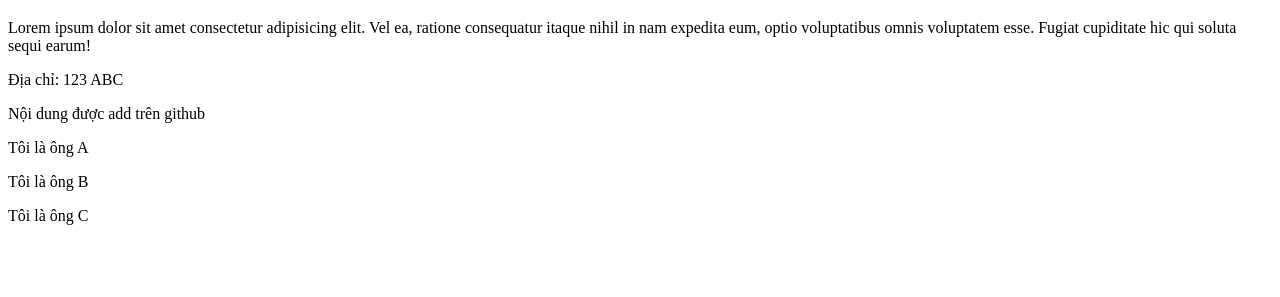
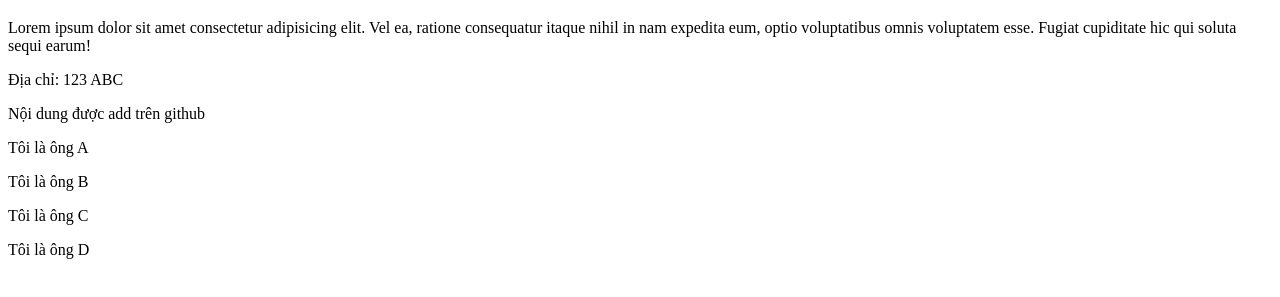
Before and after one commit to Lethal15004/KhoaHoc_BE, a plain HTML site: page gioi-thieu.html in a window 1280 px wide. Shown: the part 61-358 px from the top of the page. Drawn offline with Linux system fonts and the light colour scheme.

Commit message:
Update gioi-thieu.html

```diff
--- a/gioi-thieu.html
+++ b/gioi-thieu.html
@@ -14,5 +14,6 @@
     <p>Tôi là ông A</p>
     <p>Tôi là ông B</p>
     <p>Tôi là ông C</p>
+    <p>Tôi là ông D</p>
 </body>
 </html>
```
